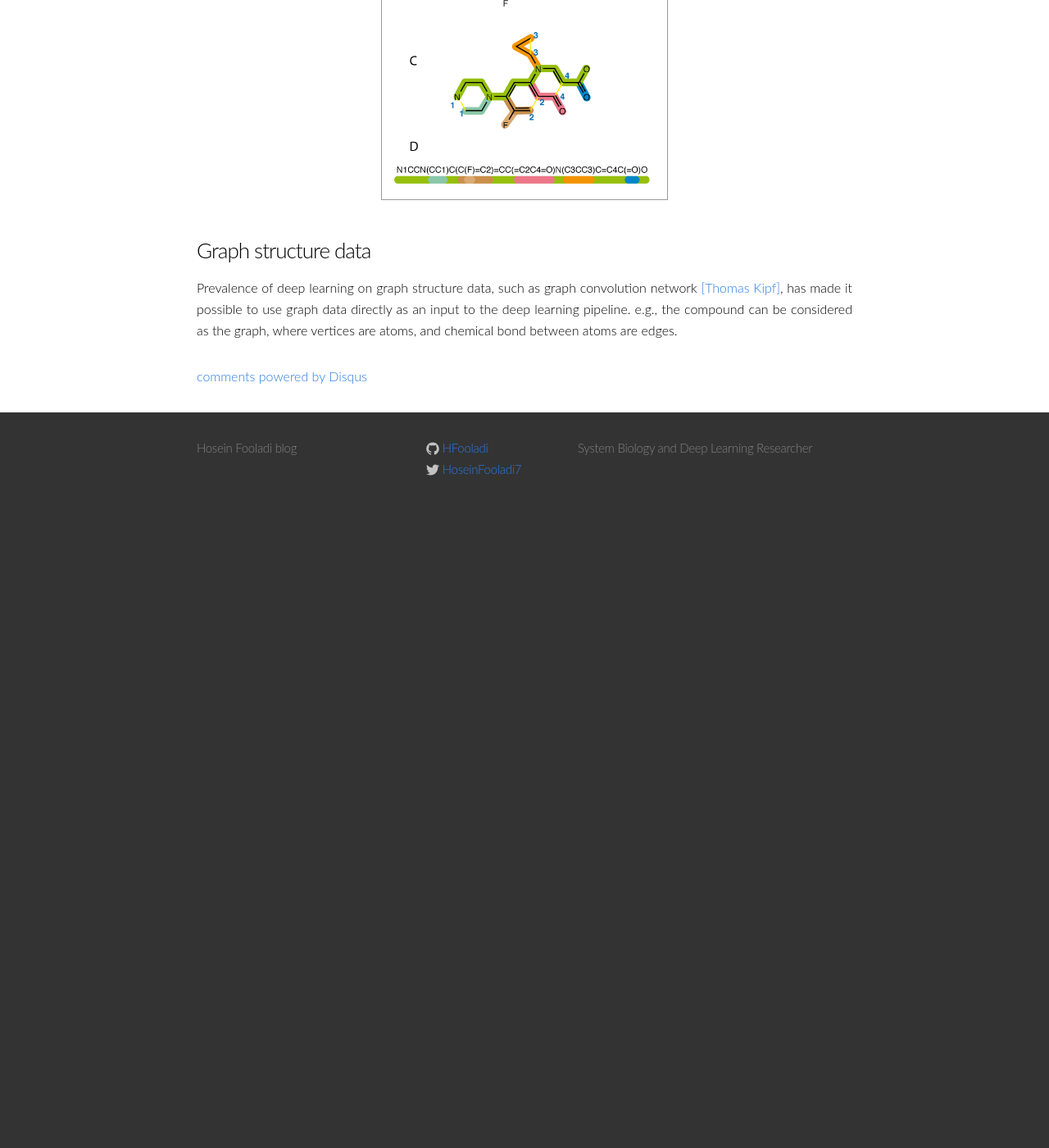
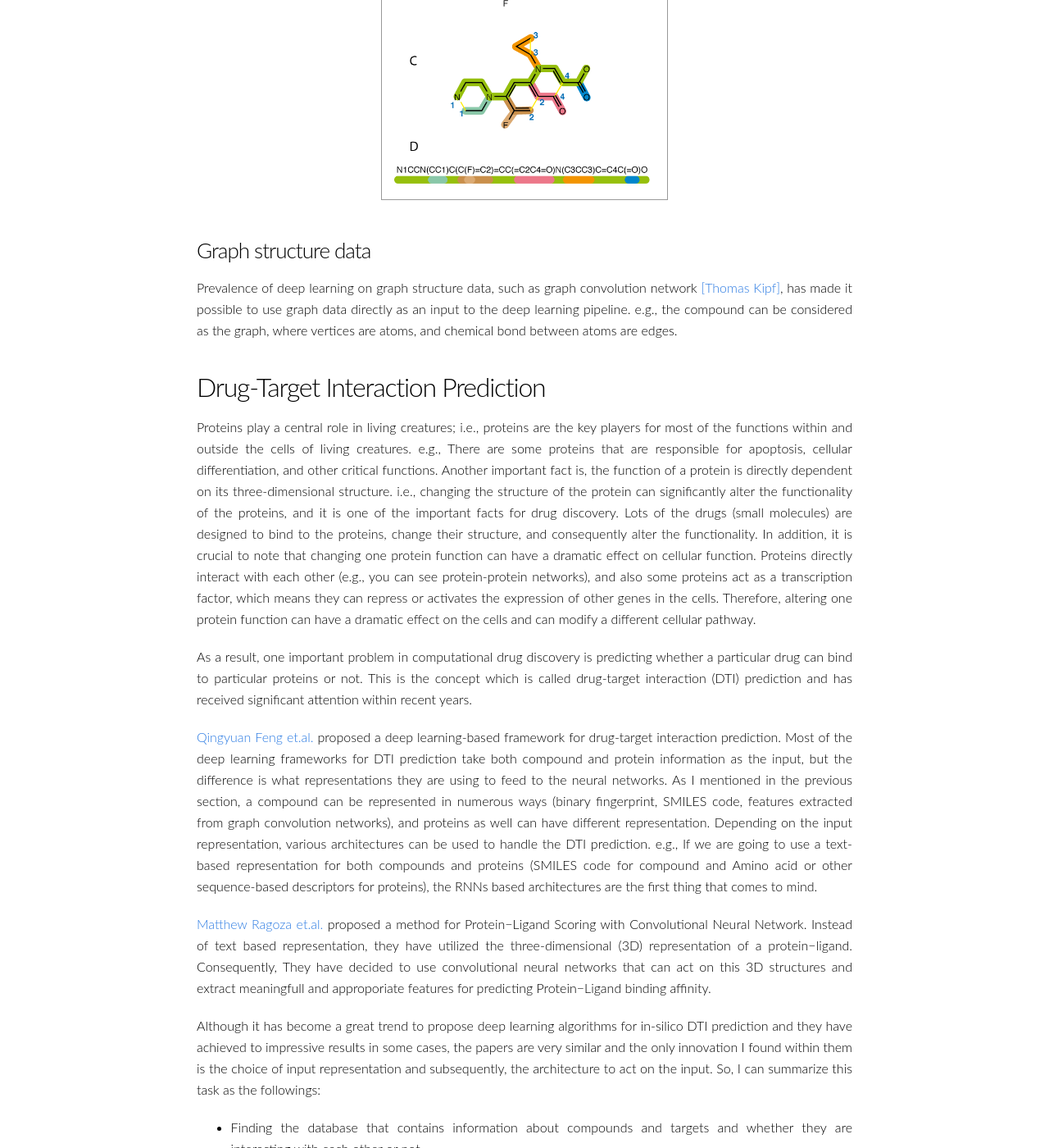
Before and after one commit to HFooladi/HFooladi.github.io, a Jekyll site: the page built from _posts/2018-10-31-Review_DL_Drug.md, in a window 1280 px wide and 1400 px high, scrolled down 2704 px. Shown: the whole window at 82% size. Built offline with Jekyll 4.4.1, drawn with Linux system fonts in a browser that asks for light colours; comment, search, counter and statistics services are not loaded; before the commit the page ends 3334 px from its top, so only the background shows below that; some of the changed text lies outside the part shown.

Commit message:
Update 2018-10-31-Review_DL_Drug.md

```diff
--- a/_posts/2018-10-31-Review_DL_Drug.md
+++ b/_posts/2018-10-31-Review_DL_Drug.md
@@ -56,3 +56,24 @@ Another way to represent a molecule is encoding a structure as a text. It is the
 ### Graph structure data
 
 Prevalence of deep learning on graph structure data, such as graph convolution network [[Thomas Kipf]](https://tkipf.github.io/graph-convolutional-networks/), has made it possible to use graph data directly as an input to the deep learning pipeline. e.g., the compound can be considered as the graph, where vertices are atoms, and chemical bond between atoms are edges.
+
+## Drug-Target Interaction Prediction
+
+Proteins play a central role in living creatures; i.e., proteins are the key players for most of the functions within and outside the cells of living creatures. e.g., There are some proteins that are responsible for apoptosis, cellular differentiation, and other critical functions. Another important fact is, the function of a protein is directly dependent on its three-dimensional structure. i.e., changing the structure of the protein can significantly alter the functionality of the proteins, and it is one of the important facts for drug discovery. Lots of the drugs (small molecules) are designed to bind to the proteins, change their structure, and consequently alter the functionality. In addition, it is crucial to note that changing one protein function can have a dramatic effect on cellular function. Proteins directly interact with each other (e.g., you can see protein-protein networks), and also some proteins act as a transcription factor, which means they can repress or activates the expression of other genes in the cells. Therefore, altering one protein function can have a dramatic effect on the cells and can modify a different cellular pathway.
+
+As a result, one important problem in computational drug discovery is predicting whether a particular drug can bind to particular proteins or not. This is the concept which is called drug-target interaction (DTI) prediction and has received significant attention within recent years.
+
+[Qingyuan Feng et.al.](https://arxiv.org/abs/1807.09741) proposed a deep learning-based framework for drug-target interaction prediction. Most of the deep learning frameworks for DTI prediction take both compound and protein information as the input, but the difference is what representations they are using to feed to the neural networks. As I mentioned in the previous section, a compound can be represented in numerous ways (binary fingerprint, SMILES code, features extracted from graph convolution networks), and proteins as well can have different representation. Depending on the input representation, various architectures can be used to handle the DTI prediction. e.g., If we are going to use a text-based representation for both compounds and proteins (SMILES code for compound and Amino acid or other sequence-based descriptors for proteins), the RNNs based architectures are the first thing that comes to mind.
+
+[Matthew Ragoza et.al.](https://pubs.acs.org/doi/10.1021/acs.jcim.6b00740) proposed a method for Protein−Ligand Scoring with Convolutional Neural Network. Instead of text based representation, they have utilized the three-dimensional (3D) representation of a
+protein−ligand. Consequently, They have decided to use convolutional neural networks that can act on this 3D structures and extract meaningfull and approporiate features for predicting Protein−Ligand binding affinity.
+
+Although it has become a great trend to propose deep learning algorithms for in-silico DTI prediction and they have achieved to impressive results in some cases, the papers are very similar and the only innovation I found within them is the choice of input representation and subsequently, the architecture to act on the input. So, I can summarize this task as the followings:
+
+- Finding the database that contains information about compounds and targets and whether they are interacting with each other or not.
+- Most often, in DTI prediction, the networks take a pair of compound and proteins as the input.
+- You should choose the representation you find appropriate for compounds and proteins. I reviewed some of them, but there are other representations.
+- Based on the representation you chose, you should consider suitable neural network architecture to handle the input. As a rule of thumb, you can use RNNs based architectures (GRU, LSTM, ...) in case of text-based representation for inputs and Convolutional neural networks in case of image or 3D structure.
+- The problem can be considered as the binary classification (whether a compound bind to the target) or regression (prediction the strength of affinity between compound and proteins).
+
+So, that's it for DTI prediction. At first, maybe it seems a difficult and challenging task, but the papers I have read are using very simple techniques and strategies to tackle this problem.
```
